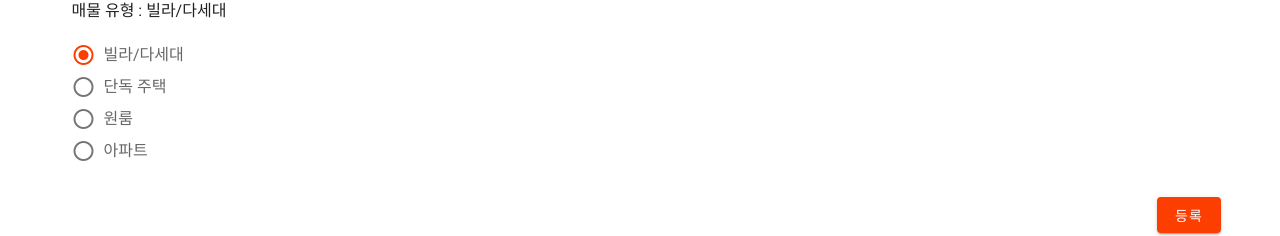
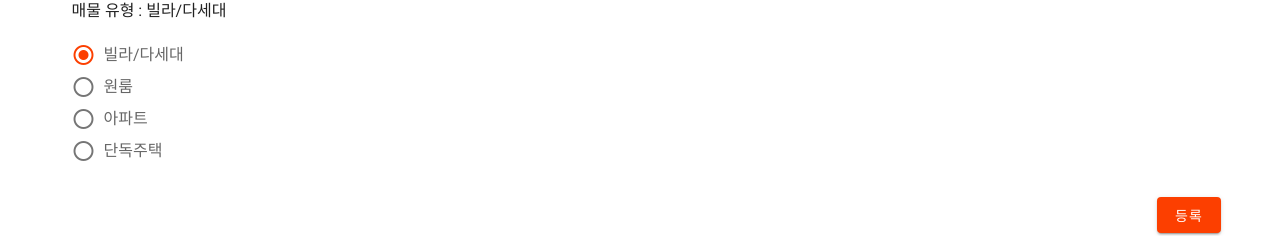
Before and after one commit to xmun74/bangbang, a Vue app: page /createPost in a window 1280 px wide. Shown: the part 411-647 px from the top of the page. Built offline with nearby package versions, Linux system fonts and the light colour scheme.

Commit message:
chore: constants폴더 생성, radio v-for 적용

```diff
--- /dev/null
+++ b/src/constants/post.js
@@ -0,0 +1,3 @@
+const POST_TYPES = ["빌라/다세대", "원룸", "아파트", "단독주택"];
+
+export default POST_TYPES;
--- a/src/views/CreatePost.vue
+++ b/src/views/CreatePost.vue
@@ -24,10 +24,12 @@
       <v-col>
         <label> 매물 유형 : {{ post.type || "null" }}</label>
         <v-radio-group v-model="post.type" mandatory>
-          <v-radio label="빌라/다세대" value="빌라/다세대"></v-radio>
-          <v-radio label="단독 주택" value="단독주택"></v-radio>
-          <v-radio label="원룸" value="원룸"></v-radio>
-          <v-radio label="아파트" value="아파트"></v-radio>
+          <v-radio
+            v-for="item in post_types"
+            :key="item"
+            :label="item"
+            :value="item"
+          />
         </v-radio-group>
       </v-col>
 
@@ -40,6 +42,7 @@
 
 <script>
 import { createPost } from "@/api/posts";
+import POST_TYPES from "@/constants/post";
 
 export default {
   name: "CreatePost",
@@ -53,6 +56,7 @@ export default {
       link: "",
       status: "진행중",
     },
+    post_types: POST_TYPES,
   }),
 
   methods: {
--- a/src/views/UpdatePost.vue
+++ b/src/views/UpdatePost.vue
@@ -25,10 +25,12 @@
       <v-col>
         <label> 매물 유형 : {{ post.type || "null" }}</label>
         <v-radio-group v-model="post.type" mandatory>
-          <v-radio label="빌라/다세대" value="빌라/다세대" />
-          <v-radio label="단독 주택" value="단독주택" />
-          <v-radio label="원룸" value="원룸" />
-          <v-radio label="아파트" value="아파트" />
+          <v-radio
+            v-for="item in post_types"
+            :key="item"
+            :label="item"
+            :value="item"
+          />
         </v-radio-group>
       </v-col>
 
@@ -41,12 +43,14 @@
 
 <script>
 import { getPostById, updatePostById } from "@/api/posts";
+import POST_TYPES from "@/constants/post";
 
 export default {
   name: "UpdatePost",
   components: {},
   data: () => ({
     post: {},
+    post_types: POST_TYPES,
   }),
 
   methods: {
```
